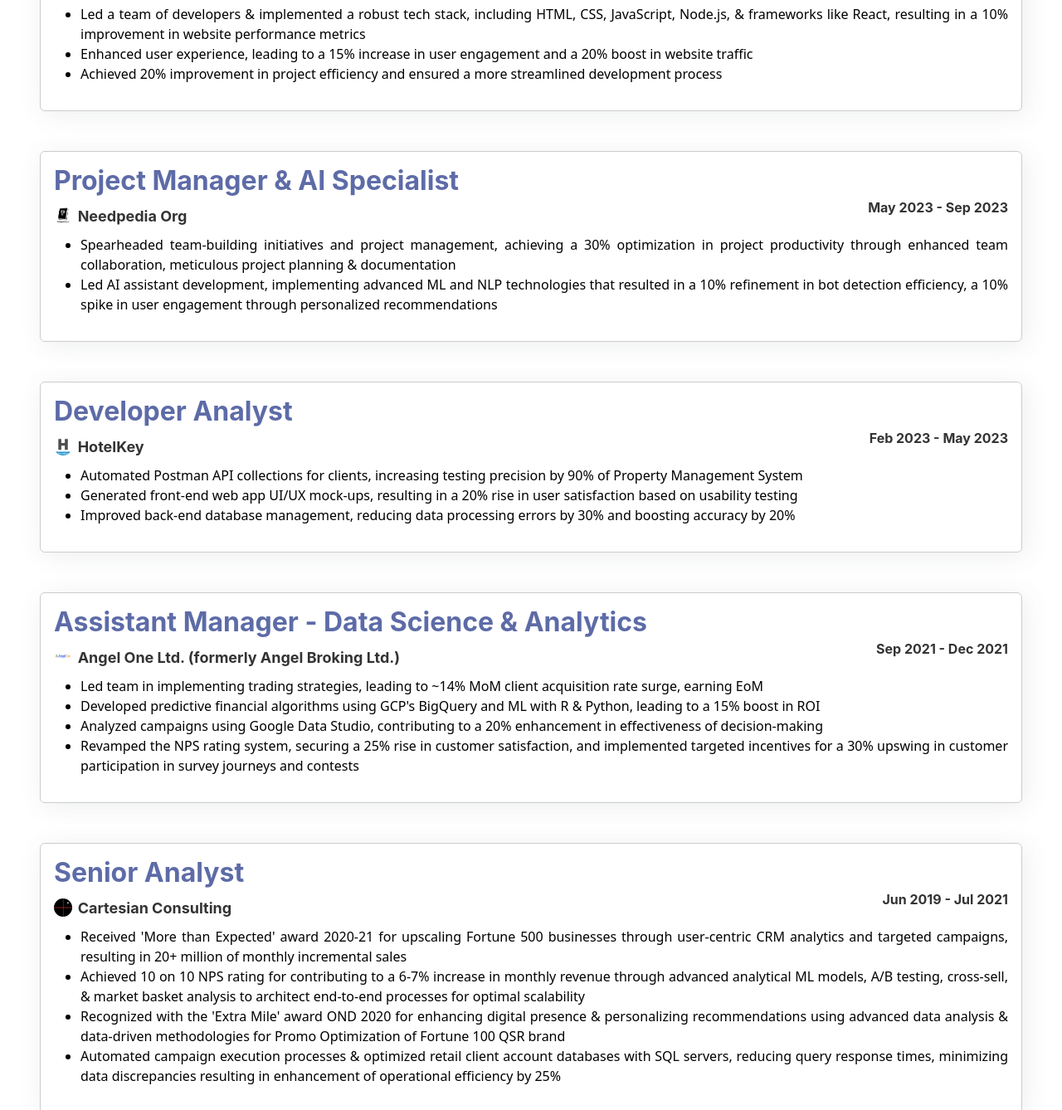
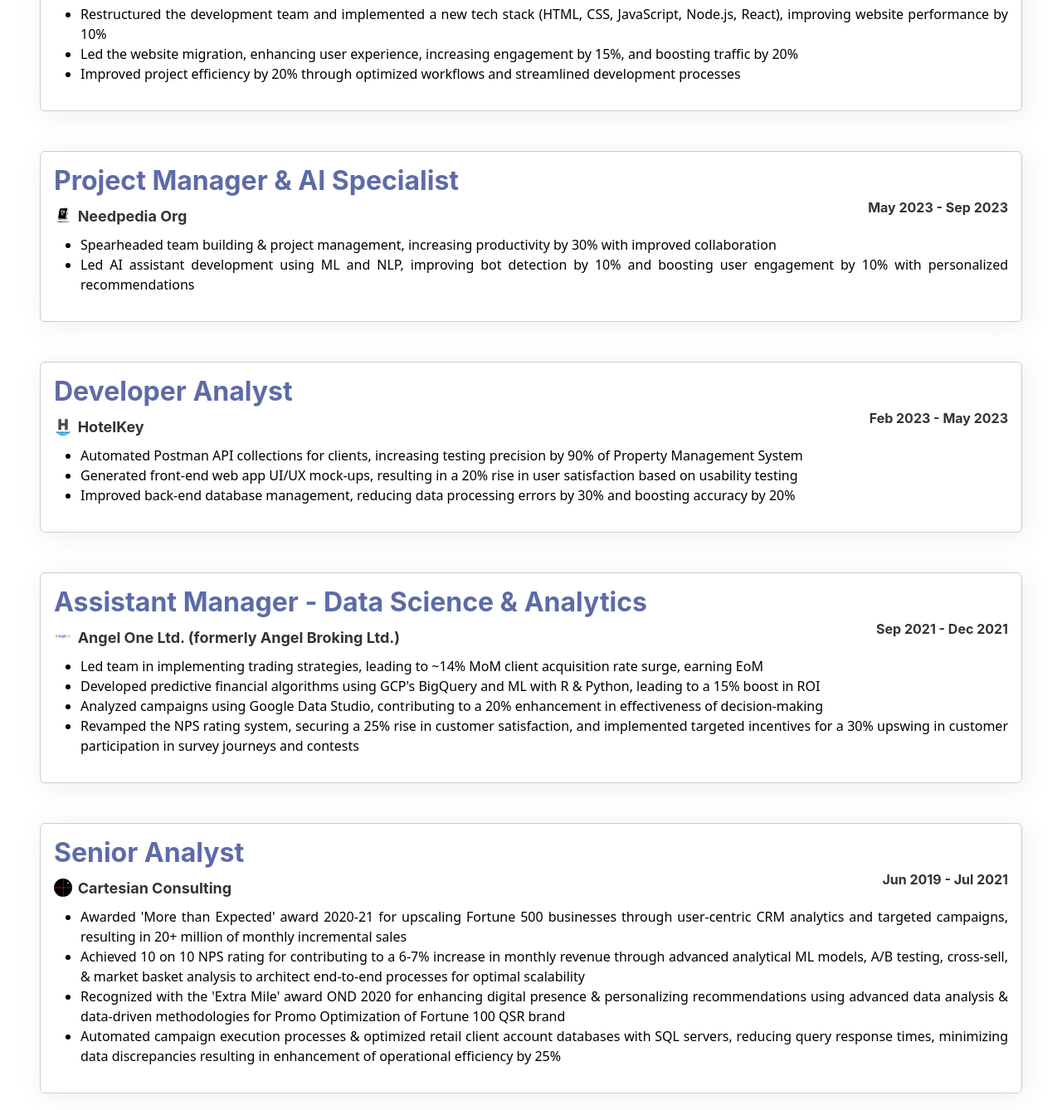
Before and after one commit to ASTHA22/astha22.github.io, a plain HTML site: page index.html in a window 1280 px wide. Shown: the part 1932-3270 px from the top of the page at 83% size. Drawn offline with nearby package versions, Linux system fonts and the light colour scheme; a script that the page names is missing.

Commit message:
Update index.html

```diff
--- a/index.html
+++ b/index.html
@@ -172,9 +172,9 @@
                                 <span class="float-right">Jun 2023 - Present</span>
                             </h6>
                             <ul>
-                                <li>Led a team of developers & implemented a robust tech stack, including HTML, CSS, JavaScript, Node.js, & frameworks like React, resulting in a 10% improvement in website performance metrics</li>
-                                <li>Enhanced user experience, leading to a 15% increase in user engagement and a 20% boost in website traffic</li>
-                                <li>Achieved 20% improvement in project efficiency and ensured a more streamlined development process</li>
+                                <li>Restructured the development team and implemented a new tech stack (HTML, CSS, JavaScript, Node.js, React), improving website performance by 10%</li>
+                                <li>Led the website migration, enhancing user experience, increasing engagement by 15%, and boosting traffic by 20%</li>
+                                <li>Improved project efficiency by 20% through optimized workflows and streamlined development processes</li>
                             </ul>
                         </div>
                     </div>
@@ -191,8 +191,8 @@
                                 <span class="float-right">May 2023 - Sep 2023</span>
                             </h6>
                             <ul>
-                                <li>Spearheaded team-building initiatives and project management, achieving a 30% optimization in project productivity through enhanced team collaboration, meticulous project planning & documentation</li>
-                                <li>Led AI assistant development, implementing advanced ML and NLP technologies that resulted in a 10% refinement in bot detection efficiency, a 10% spike in user engagement through personalized recommendations</li>
+                                <li>Spearheaded team building & project management, increasing productivity by 30% with improved collaboration</li>
+                                <li>Led AI assistant development using ML and NLP, improving bot detection by 10% and boosting user engagement by 10% with personalized recommendations</li>
                             </ul>
                         </div>
                     </div>
@@ -248,7 +248,7 @@
                                 <span class="float-right">Jun 2019 - Jul 2021</span>
                             </h6>
                             <ul>
-                                <li>Received 'More than Expected' award 2020-21 for upscaling Fortune 500 businesses through user-centric CRM analytics and targeted campaigns, resulting in 20+ million of monthly incremental sales</li>
+                                <li>Awarded 'More than Expected' award 2020-21 for upscaling Fortune 500 businesses through user-centric CRM analytics and targeted campaigns, resulting in 20+ million of monthly incremental sales</li>
                                 <li>Achieved 10 on 10 NPS rating for contributing to a 6-7% increase in monthly revenue through advanced analytical ML models, A/B testing, cross-sell, & market basket analysis to architect end-to-end processes for optimal scalability</li>
                                 <li>Recognized with the 'Extra Mile' award OND 2020 for enhancing digital presence & personalizing recommendations using advanced data analysis & data-driven methodologies for Promo Optimization of Fortune 100 QSR brand</li>
                                 <li>Automated campaign execution processes & optimized retail client account databases with SQL servers, reducing query response times, minimizing data discrepancies resulting in enhancement of operational efficiency by 25%</li>
```
